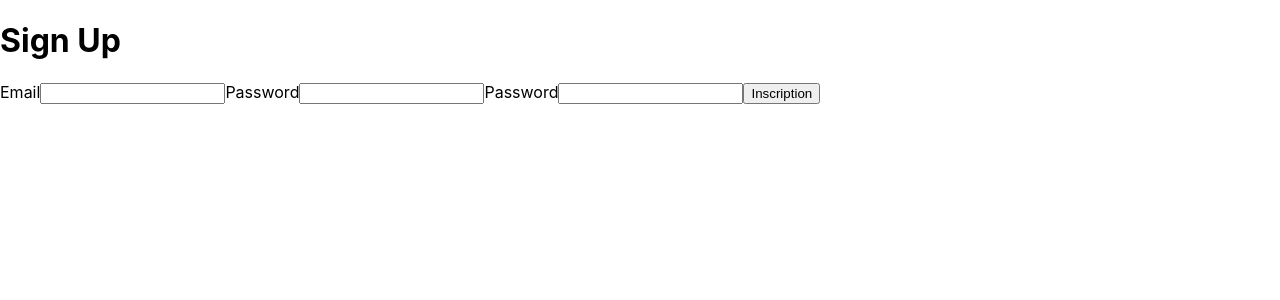
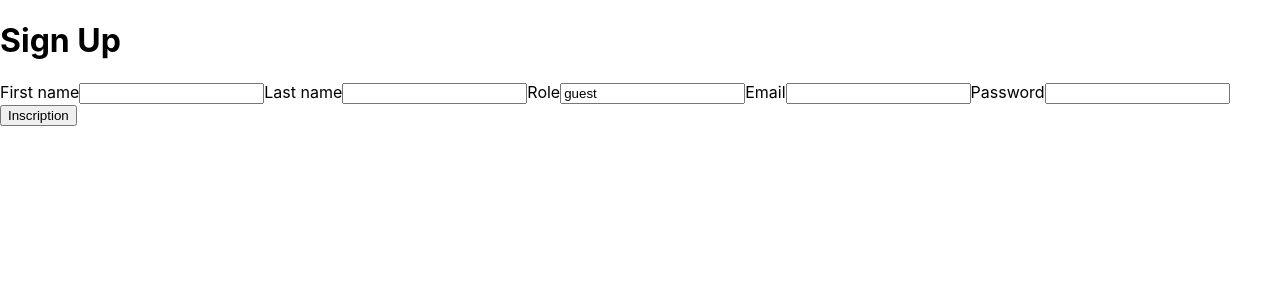
Before and after one commit to rozaribeiro/airbnb-clone-client, a React (Create React App) app: page / in a window 1280 px wide. Both pictures are taken after a click on the button "Sign Up (Inscription)". Shown: the top 300 px of the page. Built offline with nearby package versions, Linux system fonts and the light colour scheme.

Commit message:
signUp done

```diff
--- a/src/pages/Authenticate/SignUpPage.jsx
+++ b/src/pages/Authenticate/SignUpPage.jsx
@@ -9,6 +9,9 @@ export default class SignUpForm extends Component {
     super(props);
 
     this.state = {
+      first_name: "",
+      last_name: "",
+      role: "guest",
       email: "", // "" ?
       password: "",
       error: null,
@@ -24,10 +27,16 @@ export default class SignUpForm extends Component {
   };
 
   handleSubmit = async (e) => {
-    const { email, password } = this.state;
+    const { first_name, last_name, role, email, password } = this.state;
 
     try {
-      const response = await userService.signup(email, password);
+      const response = await userService.signup(
+        first_name,
+        last_name,
+        role,
+        email,
+        password
+      );
       console.log("nous sommes là!");
       console.log(`response`, response);
       // localStorage.setItem('token', response.data);
@@ -42,21 +51,38 @@ export default class SignUpForm extends Component {
   // SIGN UP / REGISTER / INSCRIPTION
   render() {
     return (
-      <div>
+      <div className="signUP">
         <h1>Sign Up</h1>
         <form action="POST">
+          <label htmlFor="first_name">First name</label>
+          <input
+            type="text"
+            name="first_name"
+            value={this.state.first_name}
+            onChange={this.handleChange}
+          />
+
+          <label htmlFor="last_name">Last name</label>
+          <input
+            type="text"
+            name="last_name"
+            value={this.state.last_name}
+            onChange={this.handleChange}
+          />
+
+          <label htmlFor="role">Role</label>
+          <input
+            type="text"
+            name="role"
+            value={this.state.role}
+            onChange={this.handleChange}
+          />
+
           <label htmlFor="email">Email</label>
           <input
             type="text"
             name="email"
             value={this.state.email}
-            onChange={this.handleChange}
-          />
-          <label htmlFor="password">Password</label>
-          <input
-            type="password"
-            name="password"
-            value={this.state.password}
             onChange={this.handleChange}
           />
           <label htmlFor="password">Password</label>
--- a/src/services/user.js
+++ b/src/services/user.js
@@ -6,8 +6,8 @@ const userService = {
 
   //     return await api.post('/api/signin', user);
   // },
-  signup: async (email, password) => {
-    const user = { email, password };
+  signup: async (first_name, last_name, role, email, password) => {
+    const user = { first_name, last_name, role, email, password };
 
     return await api.post("/api/signup", user);
   },
```
